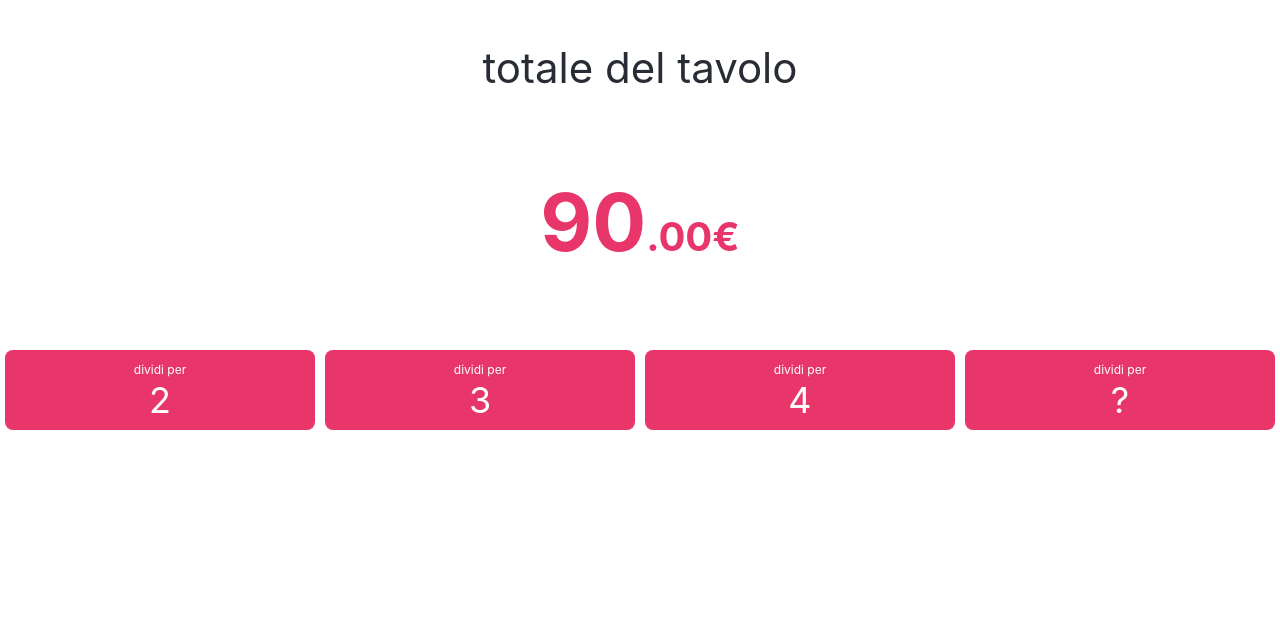
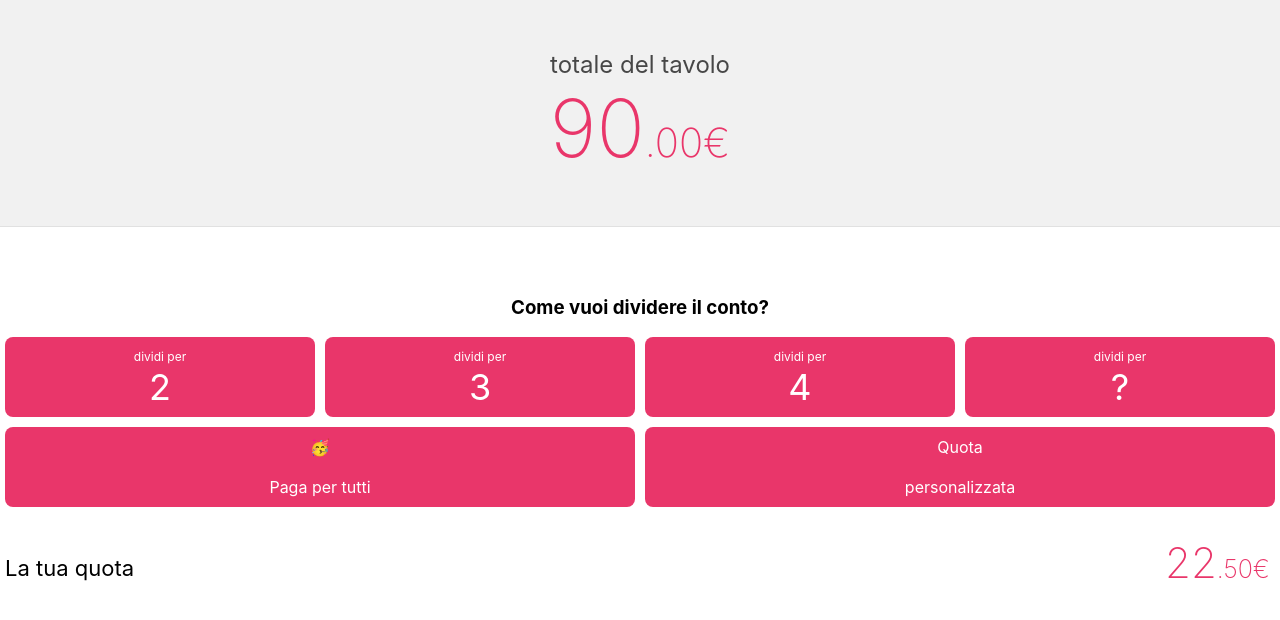
Before and after one commit to qodeup/code-challenge-fe, a React (Create React App) app: page / in a window 1280 px wide. Shown: the top 620 px of the page. Built offline with nearby package versions, Linux system fonts and the light colour scheme.

Commit message:
Added buttons and share to pay

```diff
--- a/src/app.css
+++ b/src/app.css
@@ -36,3 +36,34 @@
     transform: rotate(360deg);
   }
 }
+
+/* CSS BY STEFANO FOR QPAY USER */
+.row {
+  display: flex;
+  flex-wrap: wrap;
+}
+
+.col-3 {
+  flex: 0 0 25%;
+  max-width: 25%;
+}
+
+.col-6 {
+  flex: 0 0 50%;
+  max-width: 50%;
+}
+
+.mt-10 {
+  margin-top: 10px;
+}
+.mt-30 {
+  margin-top: 30px;
+}
+
+.t-left {
+  text-align: left;
+}
+
+.t-right {
+  text-align: right;
+}
--- a/src/modules/split-the-bill/index.tsx
+++ b/src/modules/split-the-bill/index.tsx
@@ -8,32 +8,59 @@ export const Wrapper: FC<HeaderProps> = (props: HeaderProps) =>
 
 export const Content: FC<HeaderProps> = ({ }) => (
     <>
+        {/* Divide-by 2, 3, 4 */}
+        <h3>Come vuoi dividere il conto?</h3>
         <div className="row">
             <div className="col-3">
                 <a className="btn">
-          <div className="btn-line-1">dividi per</div>
-          <div className="btn-line-2">2</div>
+                    <div className="btn-line-sm">dividi per</div>
+                    <div className="btn-line-lg">2</div>
                 </a>
             </div>
             <div className="col-3">
                 <a className="btn">
-          <div className="btn-line-1">dividi per</div>
-          <div className="btn-line-2">3</div>
+                    <div className="btn-line-sm">dividi per</div>
+                    <div className="btn-line-lg">3</div>
                 </a>
             </div>
             <div className="col-3">
                 <a className="btn">
-          <div className="btn-line-1">dividi per</div>
-          <div className="btn-line-2">4</div>
+                    <div className="btn-line-sm">dividi per</div>
+                    <div className="btn-line-lg">4</div>
                 </a>
             </div>
             <div className="col-3">
                 <a className="btn">
-          <div className="btn-line-1">dividi per</div>
-          <div className="btn-line-2">?</div>
+                    <div className="btn-line-sm">dividi per</div>
+                    <div className="btn-line-lg">?</div>
                 </a>
             </div>
+        </div>
 
+        {/* Pay for everyone - Custom amount */}
+        <div className="row mt-10">
+            <div className="col-6">
+                <a className="btn">
+                    <div className="btn-line-md">🥳</div>
+                    <div className="btn-line-md">Paga per tutti</div>
+                </a>
+            </div>
+            <div className="col-6">
+                <a className="btn">
+                    <div className="btn-line-md">Quota</div>
+                    <div className="btn-line-md">personalizzata</div>
+                </a>
+            </div>
+        </div>
+
+        {/* Your share */}
+        <div className="row mt-30">
+            <div className="col-6">
+                <div className="checkout-quote-title">La tua quota</div>
+            </div>
+            <div className="col-6">
+            <div className="checkout-quote-value">22<small>.50€</small></div>
+            </div>
         </div>
     </>
 )
--- a/src/modules/split-the-bill/split-the-bill.css
+++ b/src/modules/split-the-bill/split-the-bill.css
@@ -1,11 +1,6 @@
-.row {
-  display: flex;
-  flex-wrap: wrap;
-}
-
-.col-3 {
-  flex: 0 0 25%;
-  max-width: 25%;
+#split-the-bill {
+  padding-top: 50px;
+  padding-bottom: 50px;
 }
 
 .btn {
@@ -18,13 +13,37 @@
   border-radius: 8px;
 }
 
-.btn-line-1 {
+.btn-line-sm {
   padding-top: 5px;
   line-height: 30px;
   font-size: 12px;
 }
 
-.btn-line-2 {
+.btn-line-md {
+  line-height: 40px;
+  font-size: 16px;
+}
+
+.btn-line-lg {
   line-height: 30px;
   font-size: 36px;
 }
+
+.checkout-quote-title {
+  margin-left:5px;
+  margin-top: 18px;
+  text-align: left;
+  font-size: 22px;
+}
+
+.checkout-quote-value {
+  margin-right:10px;
+  text-align: right;
+  font-size: 42px;
+  color: #e9366a;
+  font-weight: 200;
+}
+
+.checkout-quote-value small {
+  font-size: 0.6em;
+}
--- a/src/modules/total-amount/index.tsx
+++ b/src/modules/total-amount/index.tsx
@@ -8,12 +8,12 @@ export const Wrapper:FC<HeaderProps> = (props: HeaderProps) =>
 
 export const Content:FC<HeaderProps> = ({}) => (
     <>
-      <p className="title">
+      <div className="title">
         totale del tavolo
-      </p>
-      <p className="amount">
+      </div>
+      <div className="amount">
         90<small>.00€</small>
-      </p>
+      </div>
     </>
   )
 
--- a/src/modules/total-amount/total-amount.css
+++ b/src/modules/total-amount/total-amount.css
@@ -1,15 +1,21 @@
+#total-amount {
+  padding-top: 50px;
+  padding-bottom: 50px;
+  background-color: #f1f1f1;
+  border-bottom: 1px solid #e1e1e1;
+}
 
 .title {
-  font-size: 42px;
-  color: #282c34;
+  font-size: 24px;
+  color: #474747;
 }
 
 .amount {
   font-size: 80px;
-  font-weight: bold;
+  font-weight: 200;
   color: #e9366a;
 }
 
-small {
+.amount small {
   font-size: 0.5em;
 }
```
Lines whose indentation alone changed are shown as unchanged.
